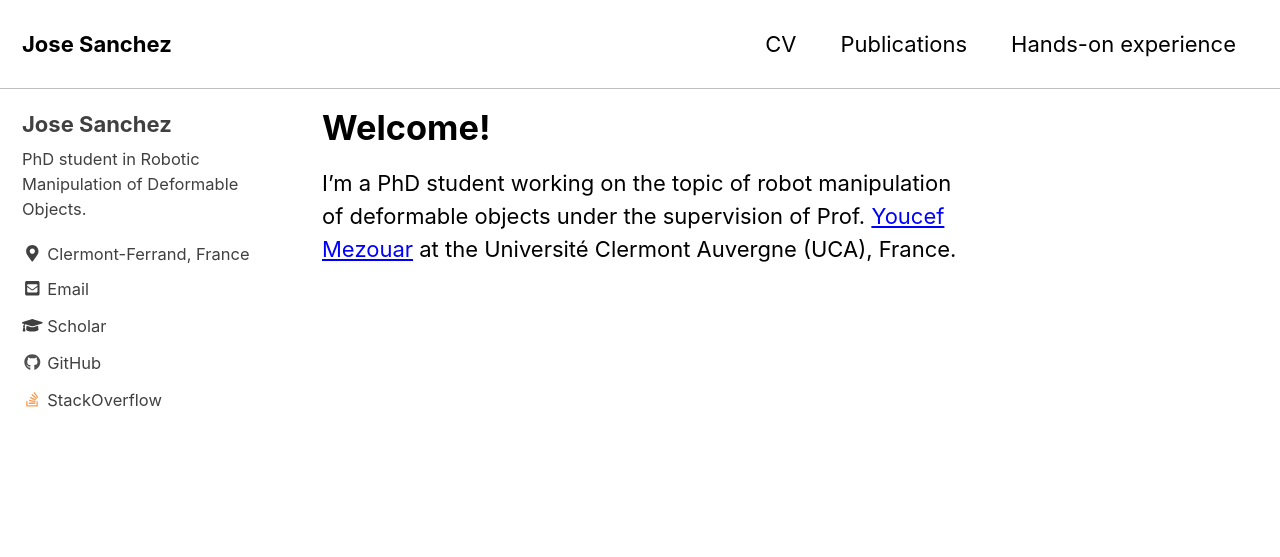
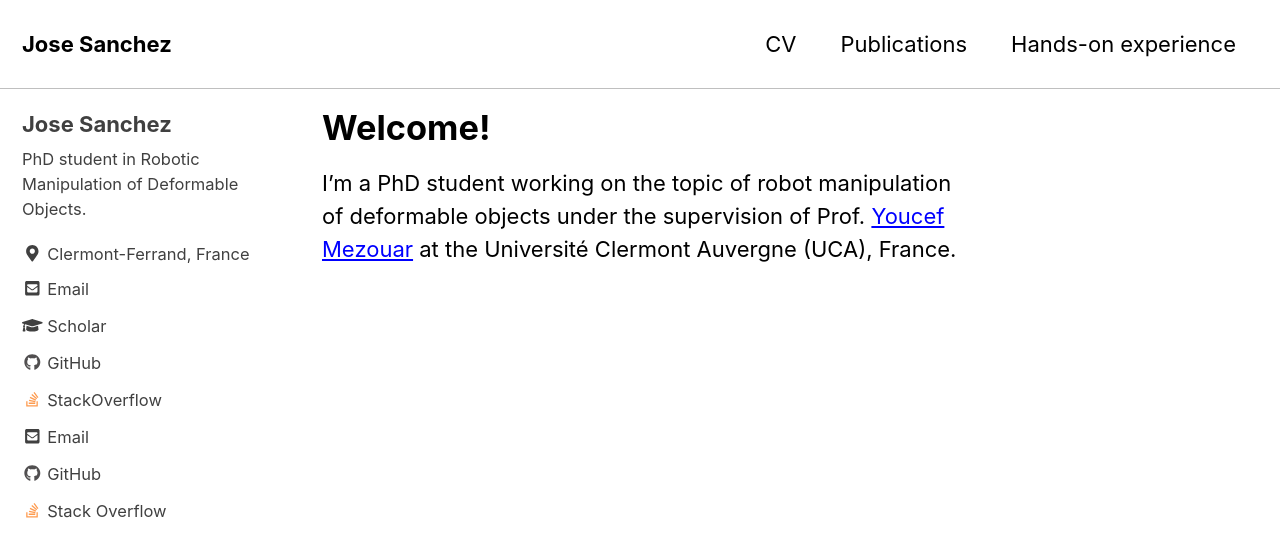
Before and after one commit to jsanch2s/jsanch2s.github.io, a Jekyll site: the page built from _pages/about.md, in a window 1280 px wide and 900 px high. Shown: the top 557 px of the window. Built offline with Jekyll 4.4.1, drawn with Linux system fonts in a browser that asks for light colours; cached includes are drawn as plain includes; nearby versions of some CDN libraries; our own code applies the rules of GitHub Pages for plain Markdown files; part of the change alters nothing that is shown.

```diff
--- a/_config.yml
+++ b/_config.yml
@@ -105,7 +105,11 @@ author:
   avatar           : # path of avatar image, e.g. "/assets/images/bio-photo.jpg"
   bio              : "PhD student in Robotic Manipulation of Deformable Objects."
   location         : "Clermont-Ferrand, France"
-  email            :
+  email            : "jose.sanchez.loza@gmail.com"
+  googlescholar    : "https://scholar.google.com/citations?user=ubB7qwgAAAAJ&hl=en"
+  github           : "https://github.com/jsanch2s"
+  stackoverflow    : "https://stackoverflow.com/users/4788274/jos%c3%a9-s%c3%a1nchez?tab=profile"
+
   links:
     - label: "Email"
       icon: "fas fa-fw fa-envelope-square"
```
